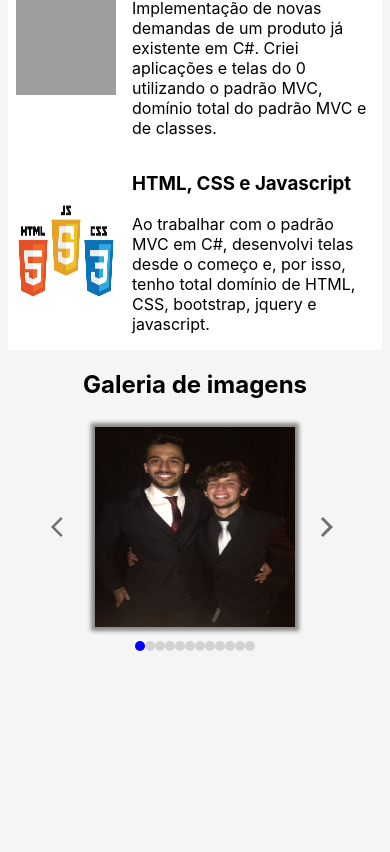
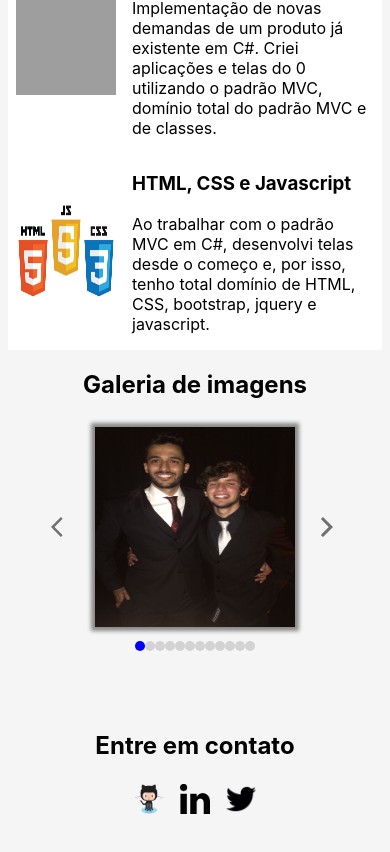
Before and after one commit to gabrielchaves7/gabrielchaves7, a React (Create React App) app: page / in a window 390 px wide. Shown: the part 2363-3215 px from the top of the page. Before the commit the page ends 3018 px from the top, so only its background shows below. Built offline with nearby package versions, Linux system fonts and the light colour scheme; grey boxes are pictures that could not be loaded.

Commit message:
Estilizando componente entre em contato para mobile e adicionando-o na página principal

```diff
--- a/src/App.js
+++ b/src/App.js
@@ -19,6 +19,7 @@ import imgGaleria9 from "./images/galeriaImagens9.jpg";
 import imgGaleria10 from "./images/galeriaImagens10.JPG";
 import imgGaleria11 from "./images/galeriaImagens11.jpg";
 import imgGaleria12 from "./images/galeriaImagens12.JPG";
+import EntreEmContato from "./componentes/contato/EntreEmContato";
 
 function App() {
   return (
@@ -62,6 +63,7 @@ function App() {
           imgGaleria12,
         ]}
       ></Slider>
+      <EntreEmContato />
     </div>
   );
 }
--- a/src/componentes/contato/EntreEmContato.css
+++ b/src/componentes/contato/EntreEmContato.css
@@ -0,0 +1,10 @@
+.div-entre-em-contato{
+    display: inline-block;
+    margin-bottom: 40px;
+}
+
+.img-entre-em-contato{
+    padding: 4px 8px 4px 8px;
+    height: 30px;
+    width: 30px;
+}
--- a/src/componentes/contato/EntreEmContato.js
+++ b/src/componentes/contato/EntreEmContato.js
@@ -5,8 +5,9 @@ import twitter from "../../images/twiter.png";
 
 function EntreEmContato() {
   return (
-    <div>
-      <a href="https://github.com/gabrielchaves7">
+    <div class="div-entre-em-contato">
+      <h2>Entre em contato</h2>
+      <a href="https://github.com/gabrielchaves7" target="_blank">
         <img
           src={github}
           className="img-entre-em-contato"
@@ -14,14 +15,14 @@ function EntreEmContato() {
         />
       </a>
 
-      <a href="https://www.linkedin.com/in/gabriel-chaves-ferreira-ba0318169/">
+      <a href="https://www.linkedin.com/in/gabriel-chaves-ferreira-ba0318169/" target="_blank">
         <img
           src={linkedin}
           className="img-entre-em-contato"
           title="Logo do linkedin que redireciona para https://www.linkedin.com/in/gabriel-chaves-ferreira-ba0318169/"
         />
       </a>
-      <a href="https://twitter.com/ChavessKeys">
+      <a href="https://twitter.com/ChavessKeys" target="_blank">
         <img
           src={twitter}
           className="img-entre-em-contato"
--- a/src/componentes/slider/Slider.css
+++ b/src/componentes/slider/Slider.css
@@ -27,3 +27,7 @@
 .selected {
   background-color: blue;
 }
+
+.div-numeracao-slider{
+  margin-bottom: 56px;
+}
--- a/src/componentes/slider/Slider.js
+++ b/src/componentes/slider/Slider.js
@@ -70,7 +70,7 @@ function Slider(props) {
           <ArrowForwardIosIcon></ArrowForwardIosIcon>
         </IconButton>
       </div>
-      <div>
+      <div className="div-numeracao-slider">
         {[...Array(numeroPaginas)].map((it, index) => {
           return (
             <span
```
Also changed, not shown: 2 other files (tests, documents, lock files or other folders).
